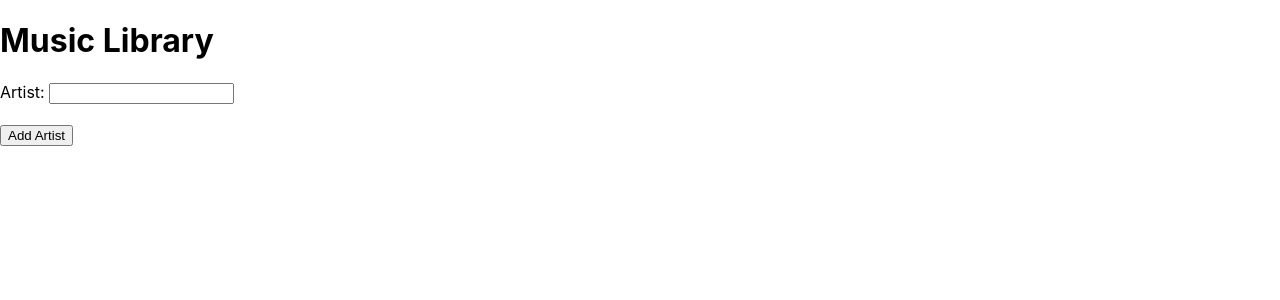
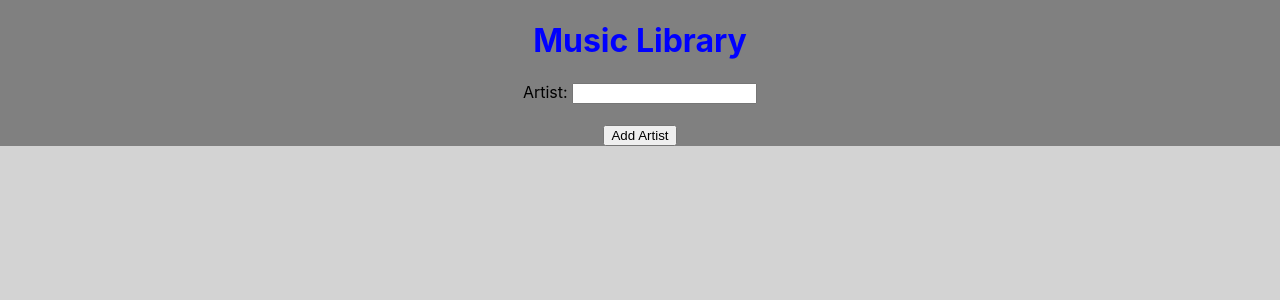
Before and after one commit to eckmanmatt/musiclibrary, a React (Create React App) app in the folder front-end/react music/: page / in a window 1280 px wide. Shown: the top 300 px of the page. Built offline with nearby package versions, Linux system fonts and the light colour scheme.

Commit message:
added css

```diff
--- a/front-end/react music/src/App.css
+++ b/front-end/react music/src/App.css
@@ -36,3 +36,36 @@
     transform: rotate(360deg);
   }
 }
+
+body{
+  background-color: lightgrey;
+}
+.addMusic{
+  display: flex;
+  flex-direction: column;
+  text-align: center;
+  background-color: grey;
+}
+.title{
+  color: blue;
+}
+.list{
+  display: flex;
+  flex-direction: row;
+  flex-wrap: wrap;
+  justify-content: space-around;
+}
+.listContainer{
+  display: flex;
+  background-color: ghostwhite;
+  width: auto;
+  font-size: 30px;
+  margin-top: 50px;
+  list-style-type: none;
+  border-radius: 20px;
+  padding: 20px;
+}
+.listItem{
+  display: flex;
+  flex-direction: column;
+}
--- a/front-end/react music/src/App.js
+++ b/front-end/react music/src/App.js
@@ -28,8 +28,8 @@ const App = () => {
 
   return (
     <>
-    <div>
-      <h1>Music Library</h1>
+    <div class="addMusic">
+      <h1 class="title">Music Library</h1>
       <form onSubmit = {handleFormSubmit}>
           Artist: <input type="text" onChange={handleNewArtist}/>
           <br/>
@@ -37,14 +37,16 @@ const App = () => {
           <input type="submit" value="Add Artist"/>
       </form>
       </div>
-      <div>
-      <ul>
+      <div class="list">
+
         {music.map((music) => {
               return(
-                <li>{music.artist}</li>
+                <div class="listContainer">
+                  <li class="listItem">{music.artist}</li>
+                </div>
               )
         })}
-      </ul>
+
       </div>
     </>
   );
```
